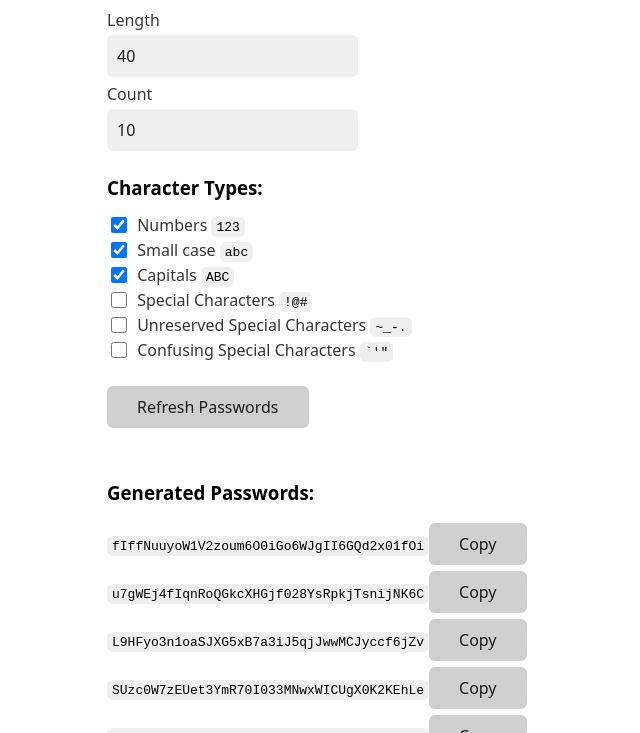
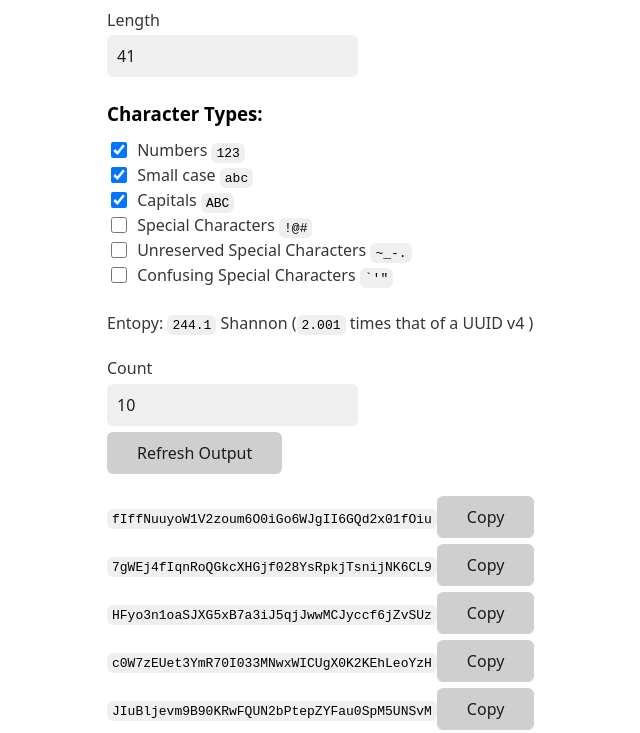
Before and after one commit to varun-seth/chaosgen, a plain HTML site: page index.html in a window 1280 px wide. Shown: the part 61-794 px from the top of the page, without its empty margins (133-773 px from the left). Drawn offline with nearby package versions, Linux system fonts and the light colour scheme.

Commit message:
entropy calculations

```diff
--- a/index.html
+++ b/index.html
@@ -14,10 +14,7 @@
     <div>
       <h2>Password Generator</h2>
       <label for="lengthInput">Length</label>
-      <input type="number" id="lengthInput" min="1" value="40" />
-      <label for="count">Count </label>
-      <input type="number" id="count" min="1" value="10" />
-
+      <input type="number" id="lengthInput" min="1" value="41" />
       <h3>Character Types:</h3>
 
       <input type="checkbox" id="numbers" checked />
@@ -50,10 +47,20 @@
       <br />
       <br />
 
-      <button onclick="generatePasswords()">Refresh Passwords</button>
+      Entopy:
+      <span title="1 bit = 1 Shannon. UUID v4 has 122 bits = 122 Shannon">
+        <code id="entropy">0</code>
+        Shannon (<code><span id="entropyScaled">0</span></code>
+        times that of a UUID v4 )
+      </span>
+      <br /><br />
 
-      <br /><br />
-      <h3>Generated Passwords:</h3>
+      <label for="count">Count </label>
+      <input type="number" id="count" min="1" value="10" />
+
+      <button onclick="generatePasswords()">Refresh Output</button>
+
+      <br />
       <ul style="list-style: none; padding-left: 0" id="passwordList"></ul>
 
       <script src="script.js"></script>
--- a/script.js
+++ b/script.js
@@ -31,9 +31,16 @@ function removeDuplicates(inputString) {
 }
 
 
+function getEntropy(length, characters) {
+    if (length == 0 || characters.length == 0) {
+        return 0;
+    }
+    return length * Math.log2(characters.length);
+}
+
 
 function generatePasswords() {
-    let length = document.getElementById('lengthInput').value;
+    let length = parseInt(document.getElementById('lengthInput').value);
     let count = document.getElementById('count').value;
     let characters = '';
     let passwordList = document.getElementById('passwordList');
@@ -46,6 +53,11 @@ function generatePasswords() {
     if (document.getElementById('specialChars').checked) characters += '~!@#$%^&*()_-=+,./?;:[]';
     if (document.getElementById('confusing').checked) characters += '\\\'\"\`{} <>|';
     characters = removeDuplicates(characters);
+
+    let shannon = getEntropy(length, characters);
+    document.getElementById('entropy').innerHTML = shannon.toFixed(1);
+    let shannonScaled = shannon / 122;
+    document.getElementById('entropyScaled').innerHTML = shannonScaled.toFixed(3);
 
     if (characters.length === 0) {
         passwordList.innerHTML = '<li>Please select at least one character type.</li>';
```
